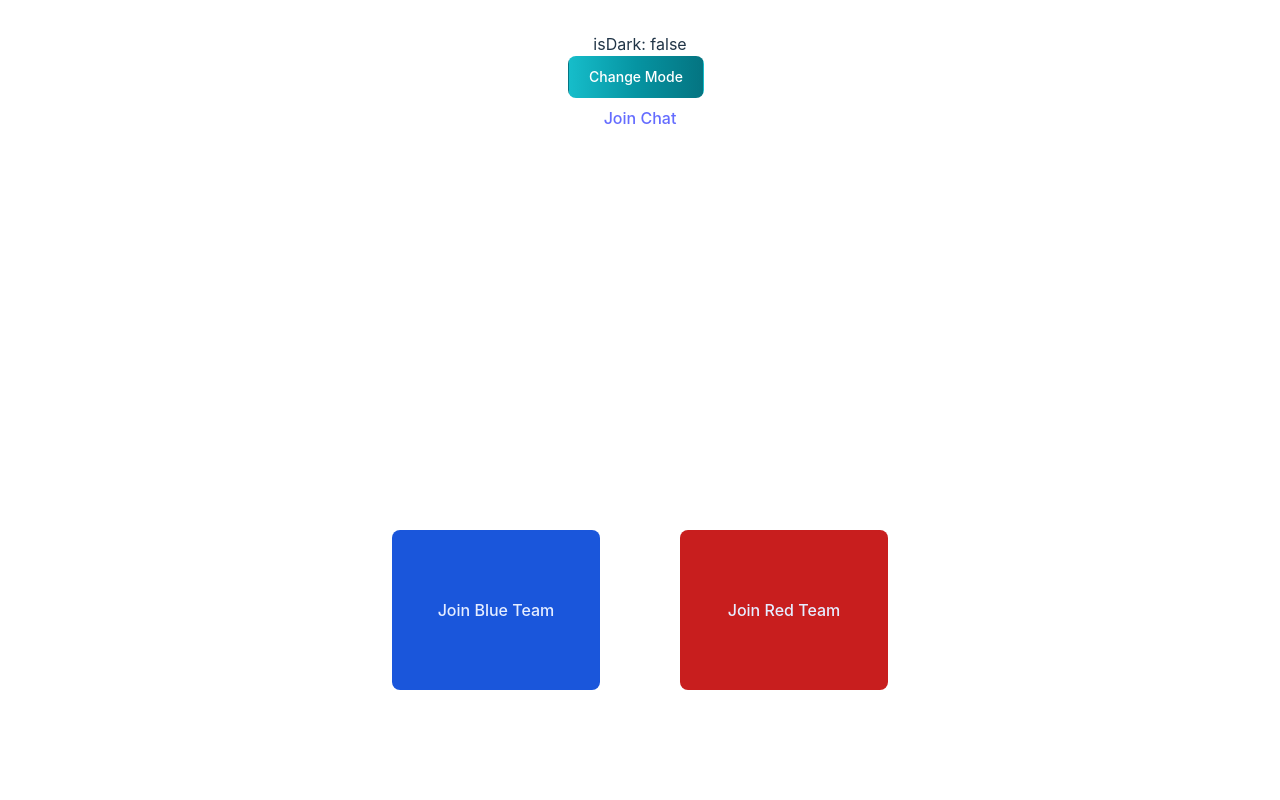
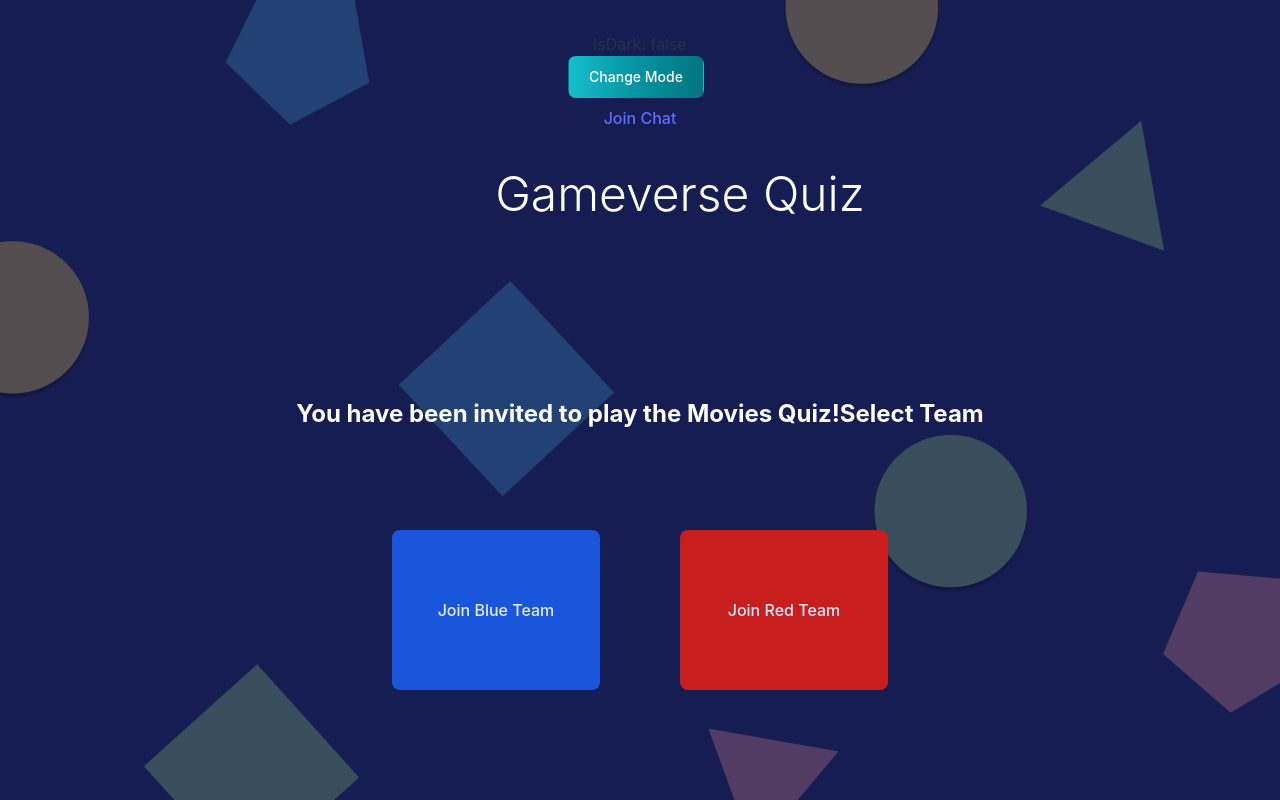
Before and after one commit to verwinkwasmu/fyp-10-gameverse, a Vue app in the folder ui/: page /TeamQuiz in a window 1280 px wide. Shown: the top 800 px of the page. Built offline with nearby package versions, Linux system fonts and the light colour scheme.

Commit message:
Update TeamQuiz.vue

```diff
--- a/ui/src/components/TeamQuiz.vue
+++ b/ui/src/components/TeamQuiz.vue
@@ -32,3 +32,9 @@
     </button>
     </div>
 </template>
+
+<style>
+  body {
+    background-image: url('background.jpeg');
+  }
+</style>
```
